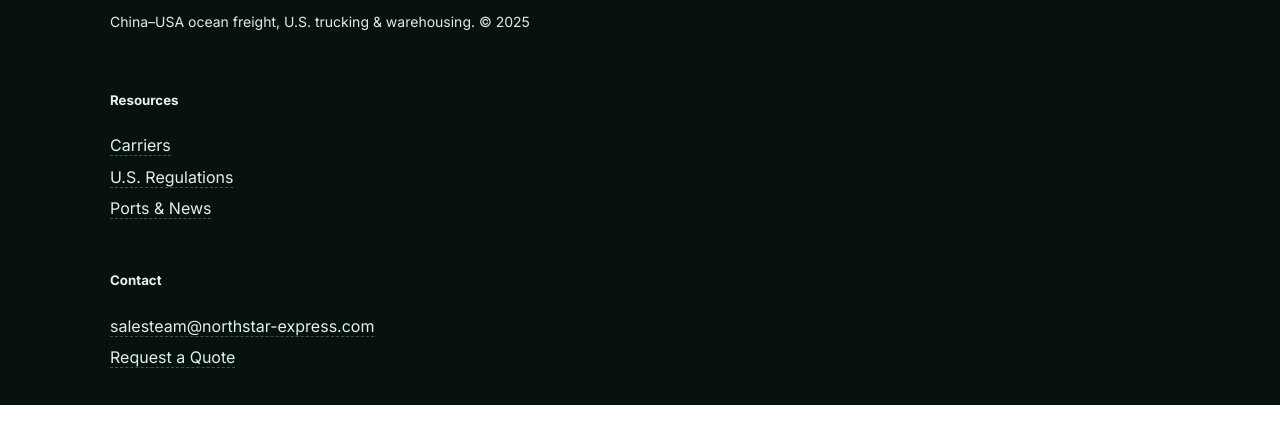
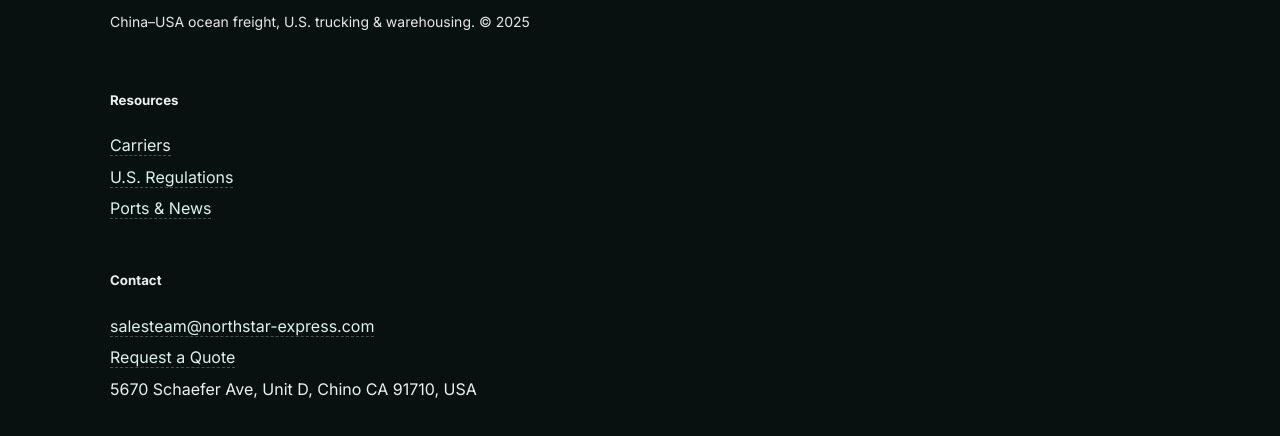
Before and after one commit to AnyiRuan/North-Satr-Site-V1, a plain HTML site: page index.html in a window 1280 px wide. Shown: the part 6713-7149 px from the top of the page. Before the commit the page ends 7118 px from the top, so only its background shows below. Drawn offline with Linux system fonts and the light colour scheme.

Commit message:
Add files via upload

```diff
--- a/index.html
+++ b/index.html
@@ -321,6 +321,7 @@
 <ul class="links compact">
 <li><a href="mailto:salesteam@northstar-express.com">salesteam@northstar-express.com</a></li>
 <li><a href="#contact">Request a Quote</a></li>
+<li>5670 Schaefer Ave, Unit D, Chino CA 91710, USA</li> <!-- 新增的地址 -->
 </ul>
 </div>
 </div>
```
